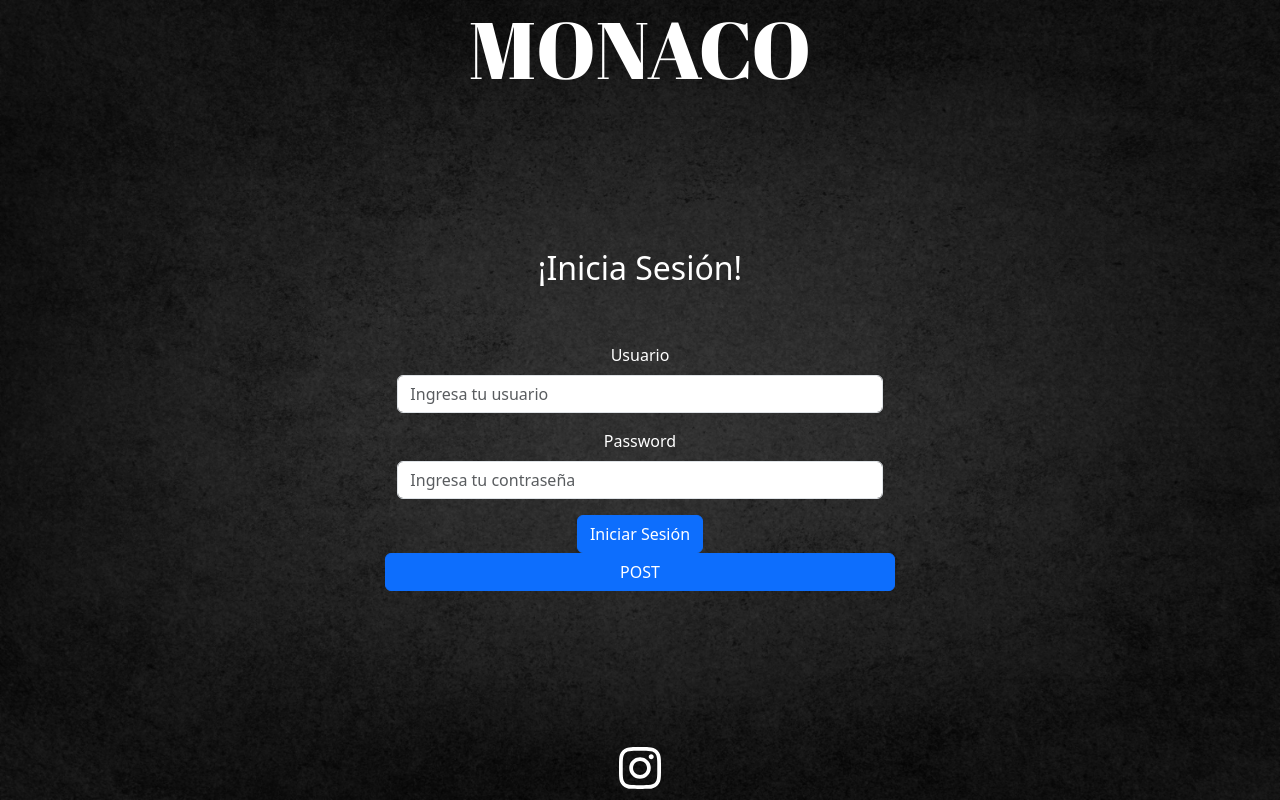
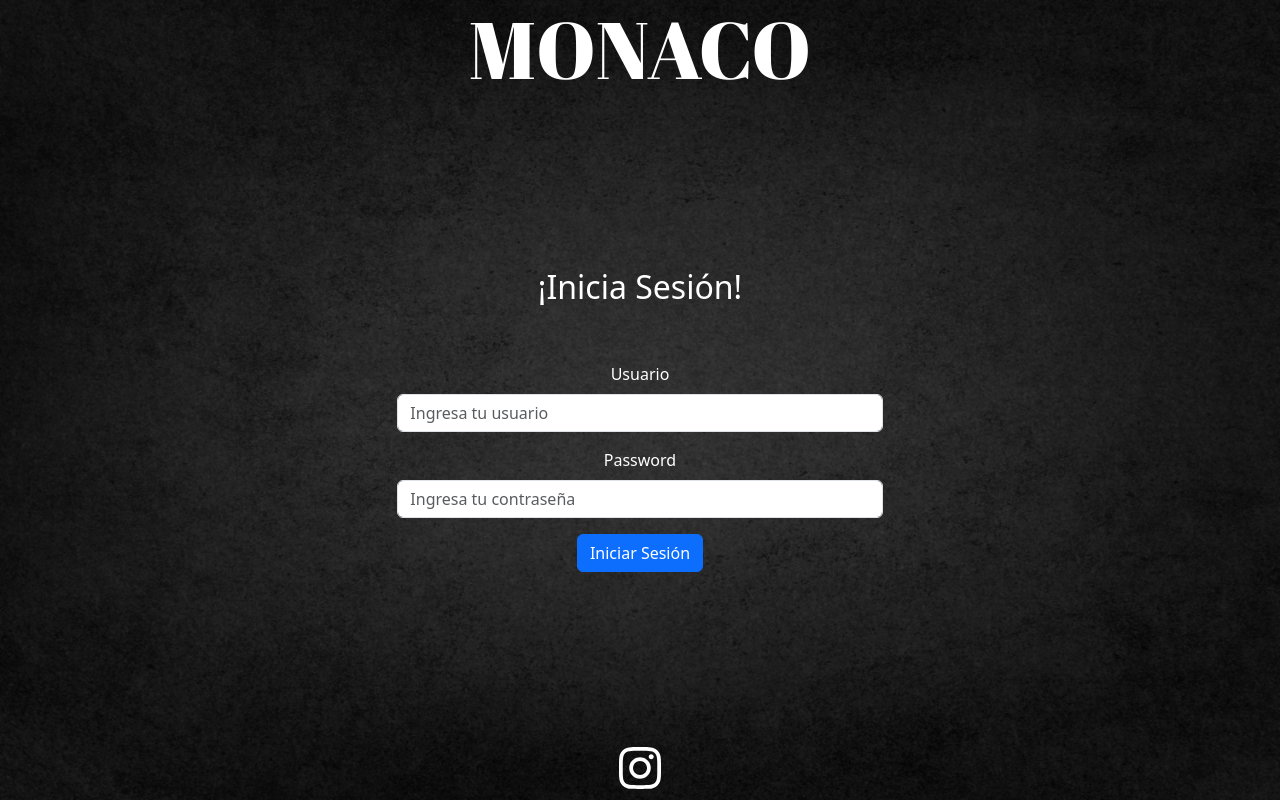
Before and after one commit to DemianAdam/MonacoDev, a React (Vite) app: page /Monaco/Login in a window 1280 px wide. Built offline with nearby package versions, Linux system fonts and the light colour scheme.

Commit message:
remove unused POST button from Login component

```diff
--- a/src/components/Hero/LogIn/Login.jsx
+++ b/src/components/Hero/LogIn/Login.jsx
@@ -65,7 +65,6 @@ export default function Login({ setHeader, setIsLogged, setUser, setLoading, set
                     Iniciar Sesión
                 </Button>
             </Form>
-            {<Button onClick={() => testPost({ nombre: "wea", apellido: "weon" })}>POST</Button>}
         </>
     )
 }
```
